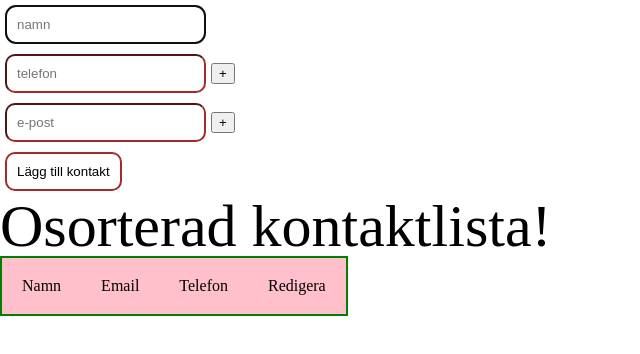
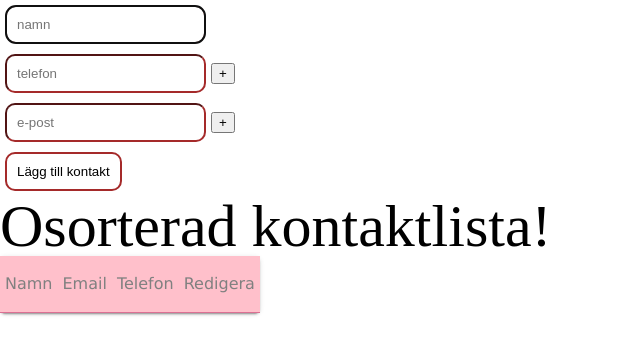
Before and after one commit to Jedling/vanilla-js, a website: page www/index.html in a window 1280 px wide. Shown: the whole page, without its empty margins (0-640 px from the left). Drawn offline with Linux system fonts and the light colour scheme.

Commit message:
css file for contact

```diff
--- a/www/css/contacts.css
+++ b/www/css/contacts.css
@@ -1,17 +1,35 @@
+.added-contacts {
+  margin: 0 auto;
+}
+.edit {
+  background-color: pink;
+  border-radius: 5px;
+  color: grey;
+  font-family: verdana;
+}
 table {
-  border: 2px solid green;
+  /* border: 2px solid rgb(255, 155, 171); */
+  box-shadow: 0 2px 2px 0 rgba(0, 0, 0, 0.14), 0 3px 1px -2px rgba(0, 0, 0, 0.2),
+    0 1px 5px 0 rgba(0, 0, 0, 0.12);
+  border-radius: 5px;
 }
 thead {
   background-color: pink;
   padding: 20px;
+  border-bottom: 1px solid palevioletred;
+  text-align: left;
+  color: grey;
+  font-family: verdana;
+  border-radius: 5px;
 }
 th {
-  padding: 20px;
+  padding: 20px 5px;
 }
 tr {
   padding: 20px;
 }
 
 td {
+  padding: 5px;
   color: grey;
 }
```
